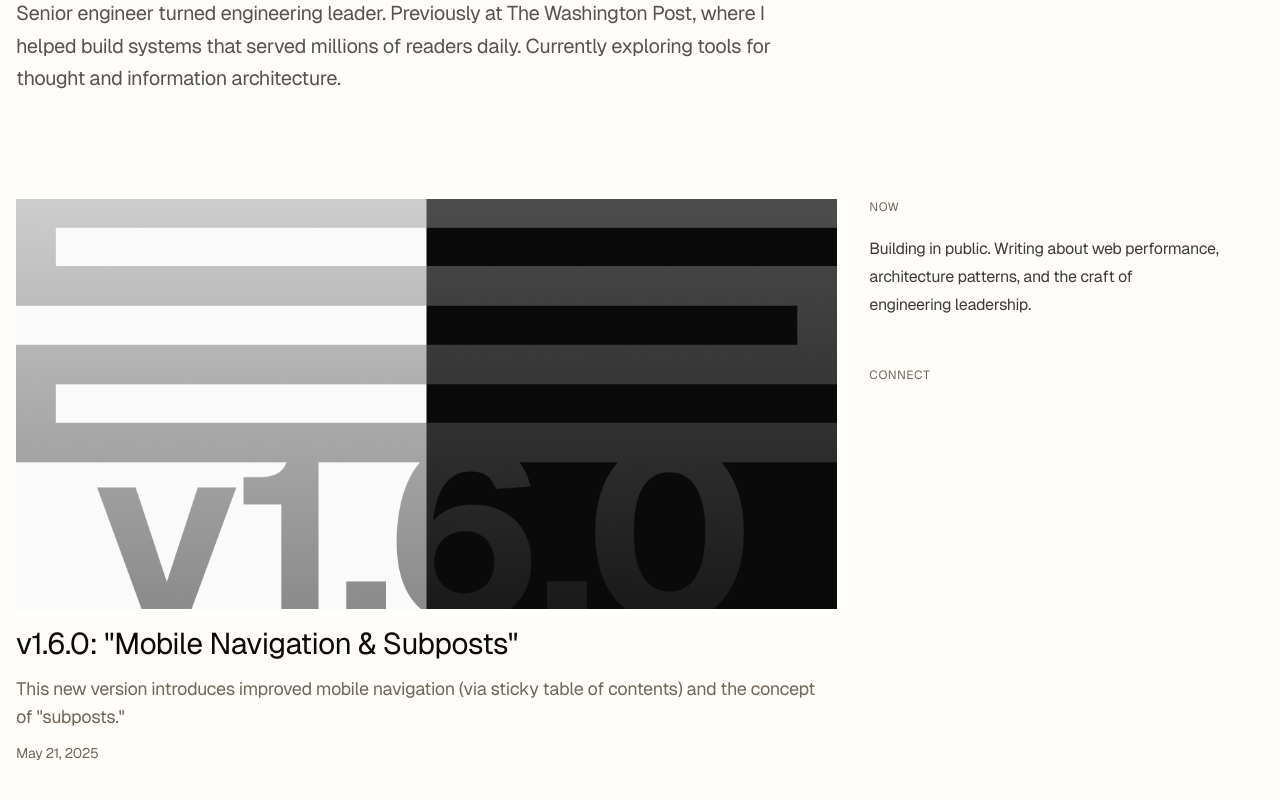
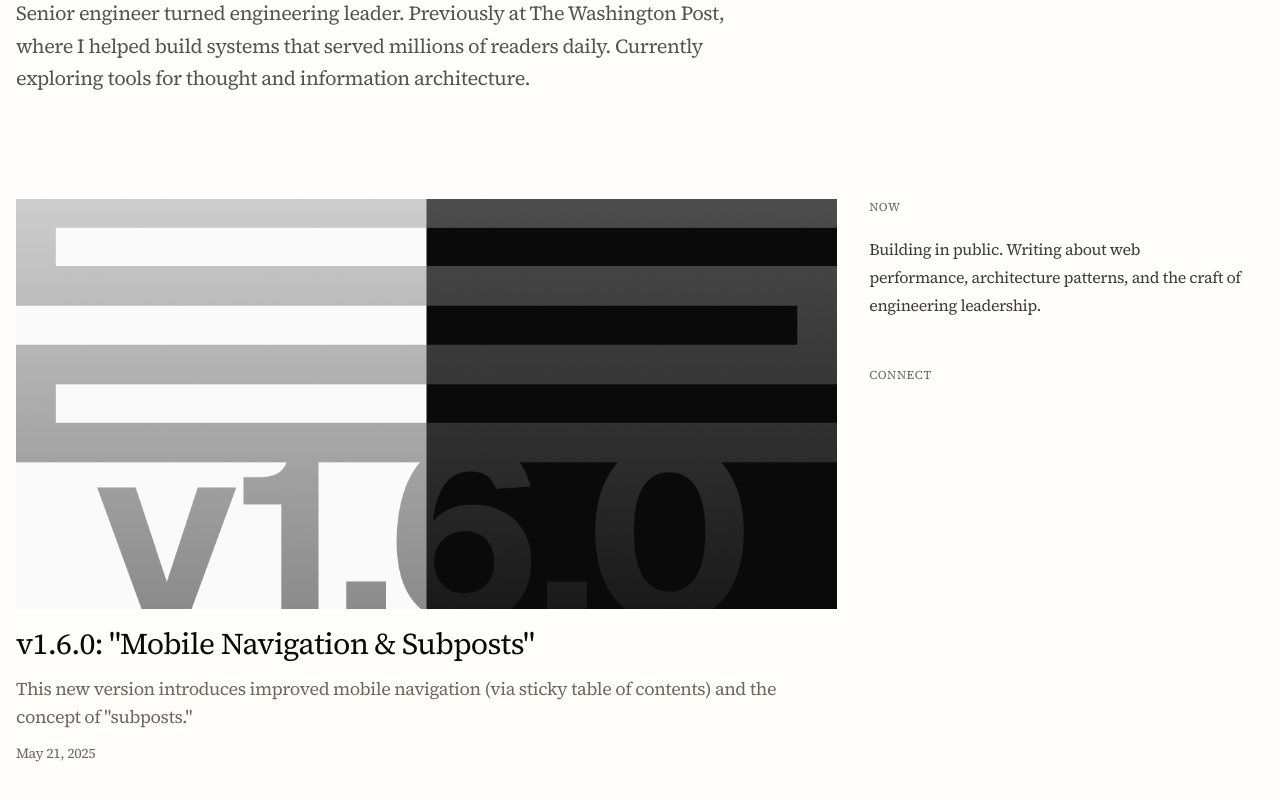
Before and after one commit to rmbrntt/ryanbarnett.dev, an Astro site in the folder site/: page / in a window 1280 px wide. Shown: the part 199-999 px from the top of the page. Built offline with nearby package versions, Linux system fonts and the light colour scheme; Astro itself is replaced by a stand-in of ours; some packages are replaced by stand-ins of ours; some icons are missing.

Commit message:
shifting out junk

```diff
--- a/site/src/components/Head.astro
+++ b/site/src/components/Head.astro
@@ -45,5 +45,10 @@
   <Favicons />
   <ClientRouter />
 
+  <!-- Google Fonts -->
+  <link rel="preconnect" href="https://fonts.googleapis.com">
+  <link rel="preconnect" href="https://fonts.gstatic.com" crossorigin>
+  <link href="https://fonts.googleapis.com/css2?family=IBM+Plex+Mono:ital,wght@0,100;0,200;0,300;0,400;0,500;0,600;0,700;1,100;1,200;1,300;1,400;1,500;1,600;1,700&family=Source+Serif+4:ital,opsz,wght@0,8..60,200..900;1,8..60,200..900&display=swap" rel="stylesheet">
+
   <slot />
 </head>
--- a/site/src/styles/global.css
+++ b/site/src/styles/global.css
@@ -9,10 +9,10 @@
 
 @theme inline {
   --font-sans:
-    Geist, ui-sans-serif, system-ui, sans-serif, 'Apple Color Emoji',
+    'Source Serif 4', Geist, ui-sans-serif, system-ui, sans-serif, 'Apple Color Emoji',
     'Segoe UI Emoji', 'Segoe UI Symbol', 'Noto Color Emoji';
   --font-mono:
-    Geist Mono, ui-monospace, SFMono-Regular, Menlo, Monaco, Consolas,
+    'IBM Plex Mono', Geist Mono, ui-monospace, SFMono-Regular, Menlo, Monaco, Consolas,
     'Liberation Mono', 'Courier New', monospace;
 
   --color-background: var(--background);
```
